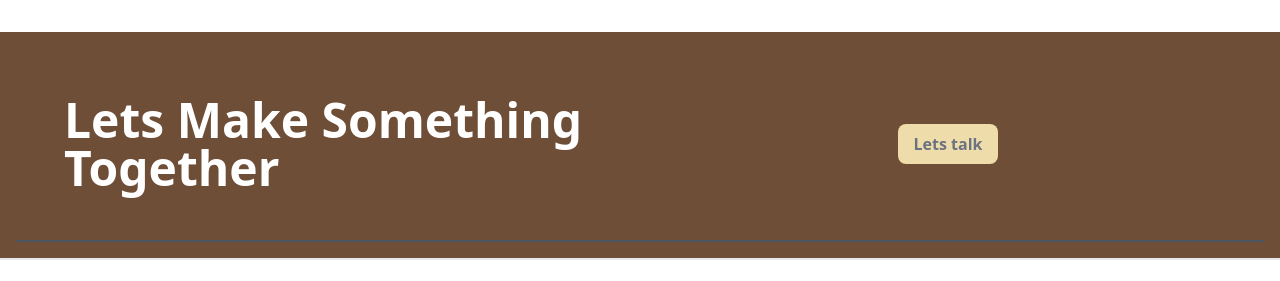
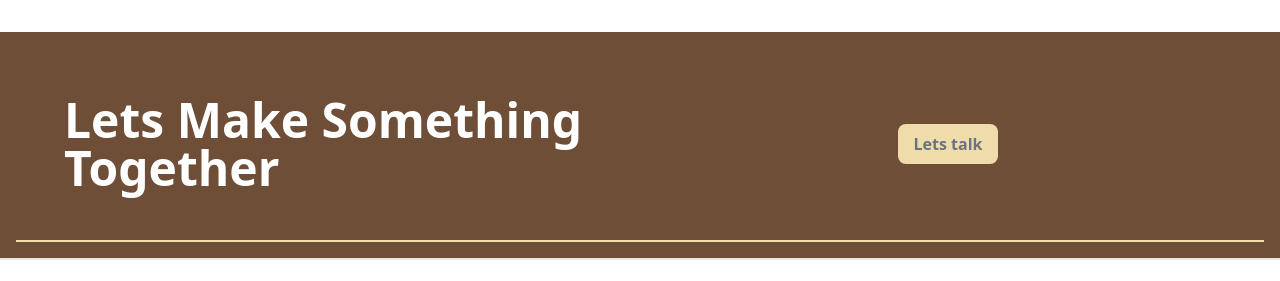
Before and after one commit to owaiskhilji/it_services, a React (Vite) app: page / in a window 1280 px wide. Shown: the part 3583-3864 px from the top of the page. Built offline with nearby package versions, Linux system fonts and the light colour scheme; a web font is replaced by a local one.

Commit message:
design complted

```diff
--- a/src/components/Contact.jsx
+++ b/src/components/Contact.jsx
@@ -4,7 +4,7 @@ import { Link } from "react-router-dom";
 const Contact = () => {
   return (
     <div className="w-full h-full min-h-[80%] p-4 bg-[#6F4E37]  text-white">
-      <div className="grid grid-cols-1 md:grid-cols-2 p-4 border-b-2 border-gray-600 md:py-12 gap-4">
+      <div className="grid grid-cols-1 md:grid-cols-2 p-4 border-b-2 border-[#EFDCAB] md:py-12 gap-4">
         <div className="flex flex-col gap-4 px-8">
           <h2 className="text-5xl font-bold tracking-light capitalize font-rowdies">
             Lets make something together
```
